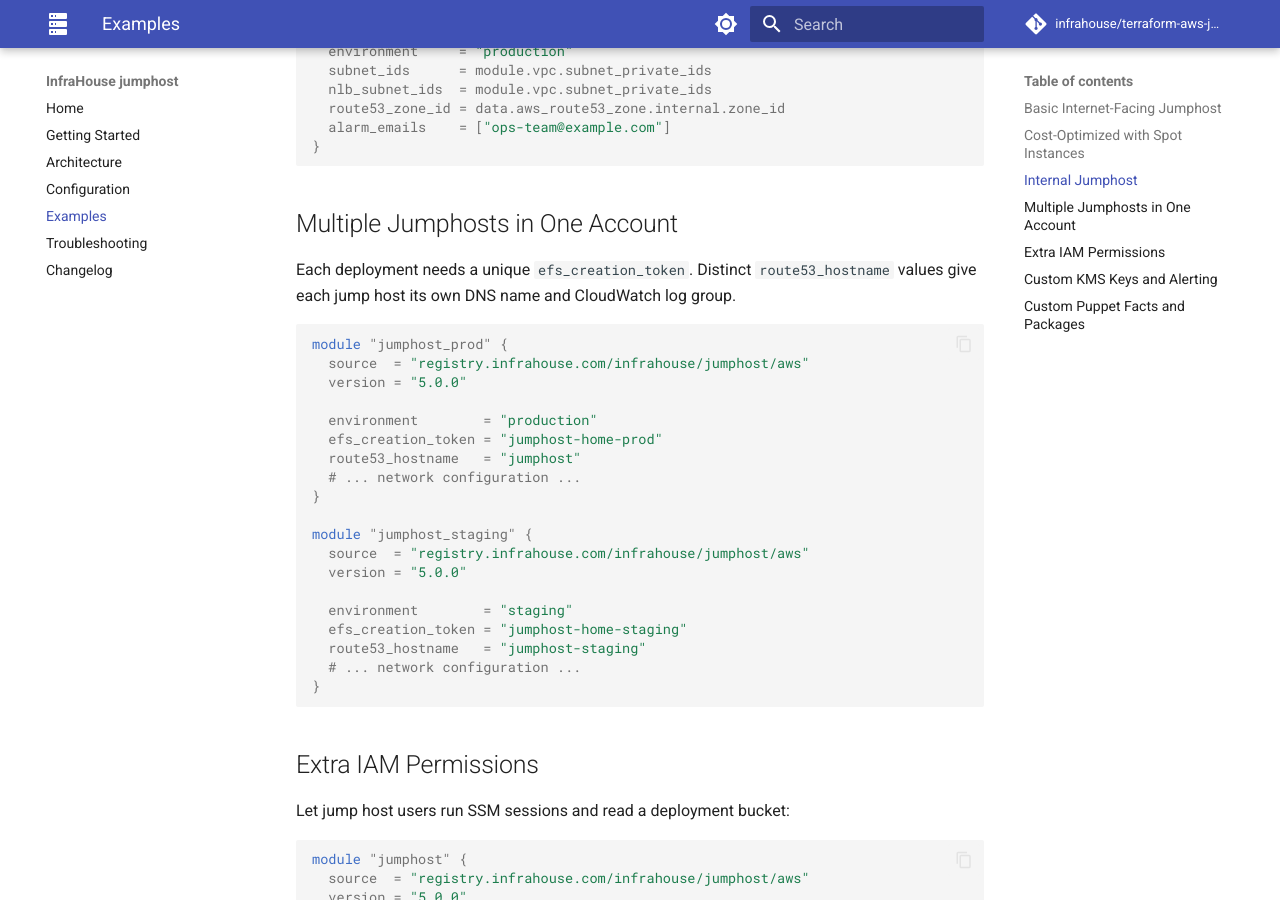
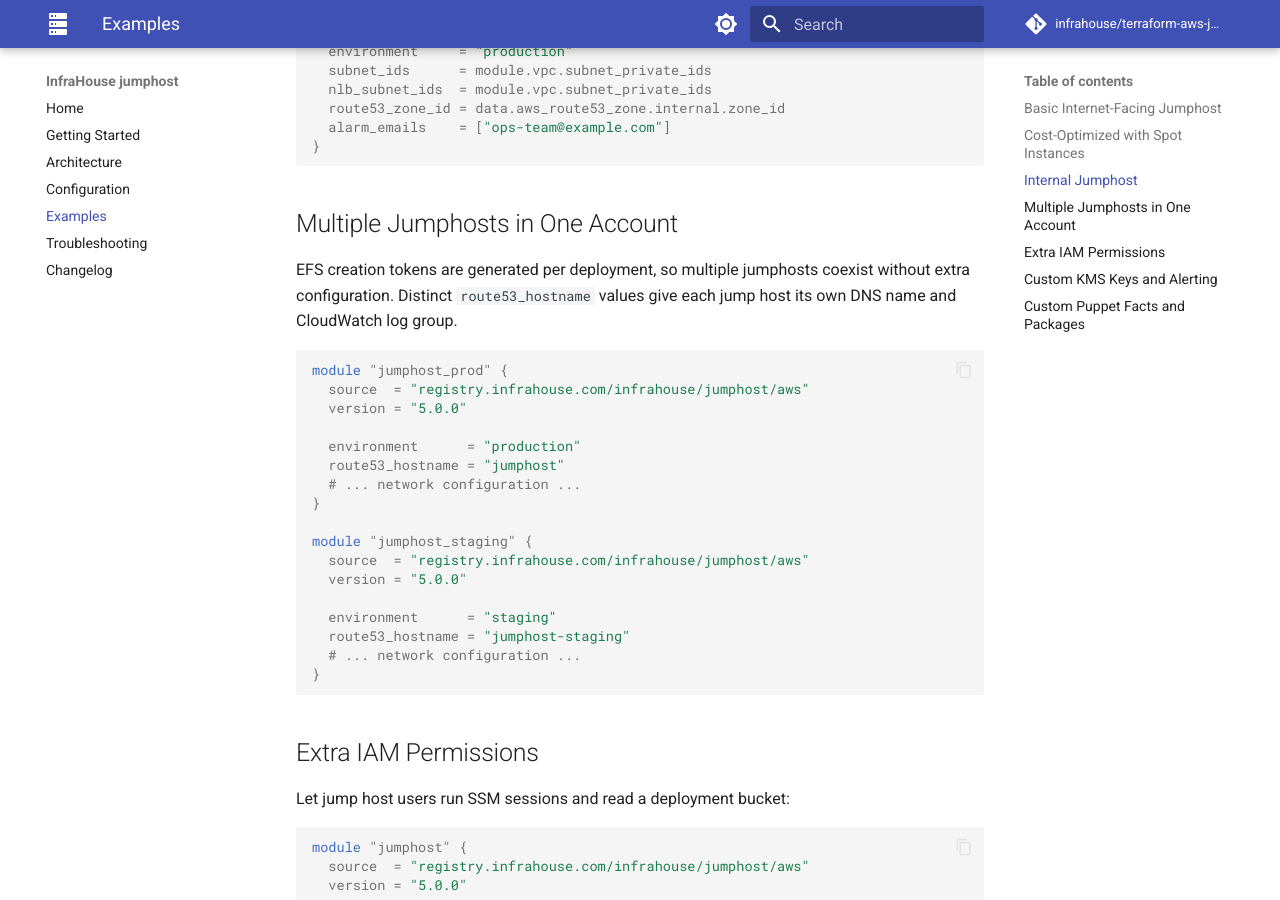
Before and after one commit to infrahouse/terraform-aws-jumphost, an MkDocs documentation site: the page built from docs/examples.md, in a window 1280 px wide and 900 px high, scrolled down 1408 px. Built offline with MkDocs 1.6.1 and Material for MkDocs 9.7.7, drawn with Linux system fonts in a browser that asks for light colours; comment, search, counter and statistics services are not loaded.

Commit message:
fix!: generate unique EFS creation token by default
The static default efs_creation_token ("jumphost-home-encrypted")
collided across deployments in the same account/region: the second
apply failed with FileSystemAlreadyExists. The module now generates a
random token per deployment, so multiple jumphosts coexist out of the
box. The token is deliberately not derived from the hostname - renaming
a jumphost must never replace the filesystem and destroy /home.

BREAKING CHANGE: deployments that relied on the old default MUST pin
efs_creation_token = "jumphost-home-encrypted" before upgrading;
otherwise the plan replaces the EFS filesystem and all home directories
are lost. Review the terraform plan for aws_efs_file_system.home-enc
replacement before applying.

Co-Authored-By: Claude Fable 5 <noreply@anthropic.com>

````diff
--- a/docs/examples.md
+++ b/docs/examples.md
@@ -74,17 +74,17 @@ module "jumphost" {
 
 ## Multiple Jumphosts in One Account
 
-Each deployment needs a unique `efs_creation_token`. Distinct `route53_hostname` values
-give each jump host its own DNS name and CloudWatch log group.
+EFS creation tokens are generated per deployment, so multiple jumphosts coexist without
+extra configuration. Distinct `route53_hostname` values give each jump host its own DNS
+name and CloudWatch log group.
 
 ```hcl
 module "jumphost_prod" {
   source  = "registry.infrahouse.com/infrahouse/jumphost/aws"
   version = "5.0.0"
 
-  environment        = "production"
-  efs_creation_token = "jumphost-home-prod"
-  route53_hostname   = "jumphost"
+  environment      = "production"
+  route53_hostname = "jumphost"
   # ... network configuration ...
 }
 
@@ -92,9 +92,8 @@ module "jumphost_staging" {
   source  = "registry.infrahouse.com/infrahouse/jumphost/aws"
   version = "5.0.0"
 
-  environment        = "staging"
-  efs_creation_token = "jumphost-home-staging"
-  route53_hostname   = "jumphost-staging"
+  environment      = "staging"
+  route53_hostname = "jumphost-staging"
   # ... network configuration ...
 }
 ```
````
Also changed, not shown: CLAUDE.md (+3 -3 lines), README.md (+15 -11 lines), docs/architecture.md (+6 -3 lines), docs/configuration.md (+2 -2 lines), docs/troubleshooting.md (+7 -3 lines), 2 other files.
